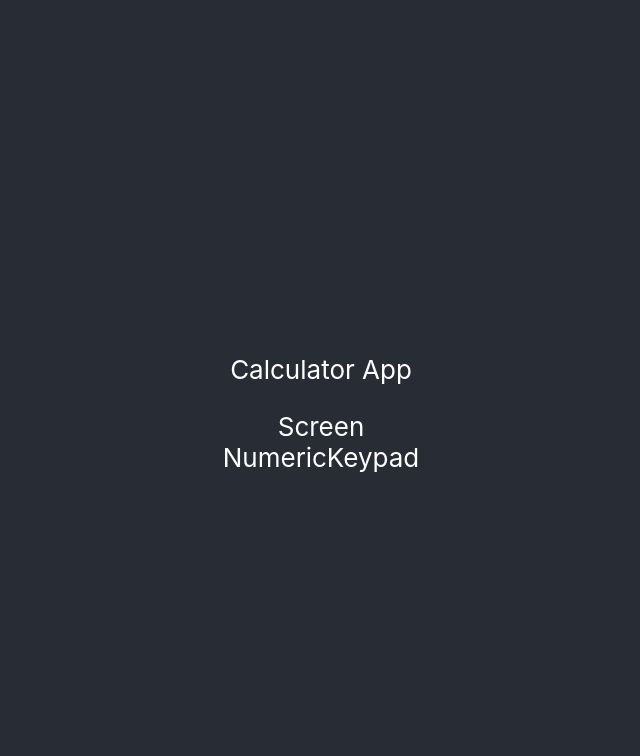
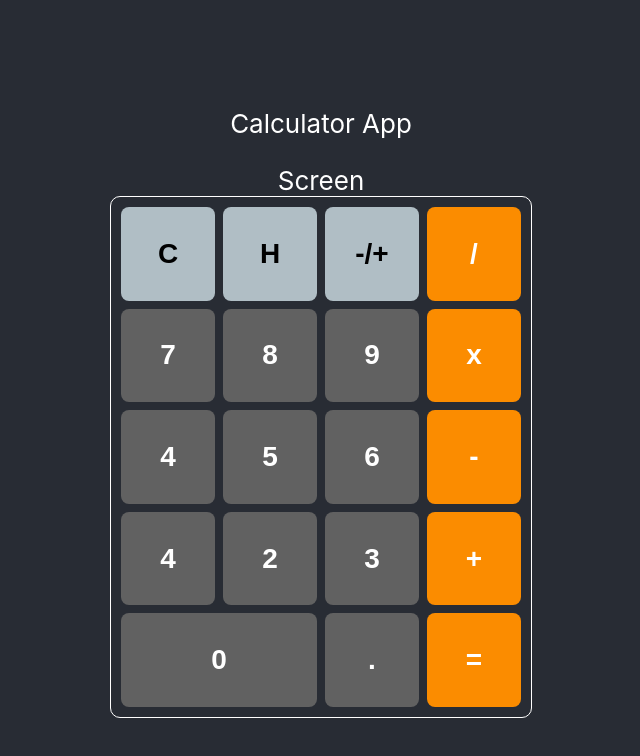
Before and after one commit to sangbk208/calculator-app, a React (Create React App) app: page / in a window 1280 px wide. Shown: the top 756 px of the page, without its empty margins (319-959 px from the left). Built offline with nearby package versions, Linux system fonts and the light colour scheme.

Commit message:
Implement the NumericKeypad CPN

```diff
--- a/src/components/NumericKeypad/NumericKeypad.css
+++ b/src/components/NumericKeypad/NumericKeypad.css
@@ -0,0 +1,16 @@
+.keypad-wrapper {
+    width: 400px;
+    height: 500px;
+    display: grid;
+    grid-template-columns: repeat(4, 1fr);
+    grid-template-rows: repeat(5, 1fr);
+    grid-gap: 8px;
+    border: 1px solid white;
+    padding: 10px;
+    border-radius: 10px;
+}
+
+.keypad-button-0{
+    grid-column-start: 1;
+    grid-column-end: 3;
+}
--- a/src/components/NumericKeypad/NumericKeypad.tsx
+++ b/src/components/NumericKeypad/NumericKeypad.tsx
@@ -1,6 +1,29 @@
-import React from "react";
+import React, { FC } from "react";
+import { KeypadValuesDefault } from "../../constants";
+import { getButtonType } from "../../helpers";
+import { Button } from "./Button";
 import "./NumericKeypad.css";
+import { INumericKeypad } from "./types";
 
-export const NumericKeypad = () => {
-  return <div>NumericKeypad</div>;
-};
+export const NumericKeypad: FC<INumericKeypad> = React.memo(
+  ({ handleOnClick }) => {
+    return (
+      <div className="keypad-wrapper">
+        {KeypadValuesDefault.flat().map((btn, index) => {
+          return (
+            <Button
+              key={index}
+              type={getButtonType(btn)}
+              onClick={() => {
+                handleOnClick(btn);
+              }}
+              className={btn === "0" ? "keypad-button-0" : ""}
+            >
+              {btn}
+            </Button>
+          );
+        })}
+      </div>
+    );
+  }
+);
--- /dev/null
+++ b/src/constants/index.ts
@@ -0,0 +1,7 @@
+export const KeypadValuesDefault = [
+  ["C", "H", "-/+", "/"],
+  ["7", "8", "9", "x"],
+  ["4", "5", "6", "-"],
+  ["4", "2", "3", "+"],
+  ["0", ".", "="],
+];
--- /dev/null
+++ b/src/helpers/index.tsx
@@ -0,0 +1,9 @@
+export const getButtonType = (value: string) => {
+  if (["+", "-", "x", "/", "="].includes(value)) {
+    return "operation";
+  }
+  if (["1", "2", "3", "4", "5", "6", "7", "8", "9", "0", "."].includes(value)) {
+    return "number";
+  }
+  return "default";
+};
```
